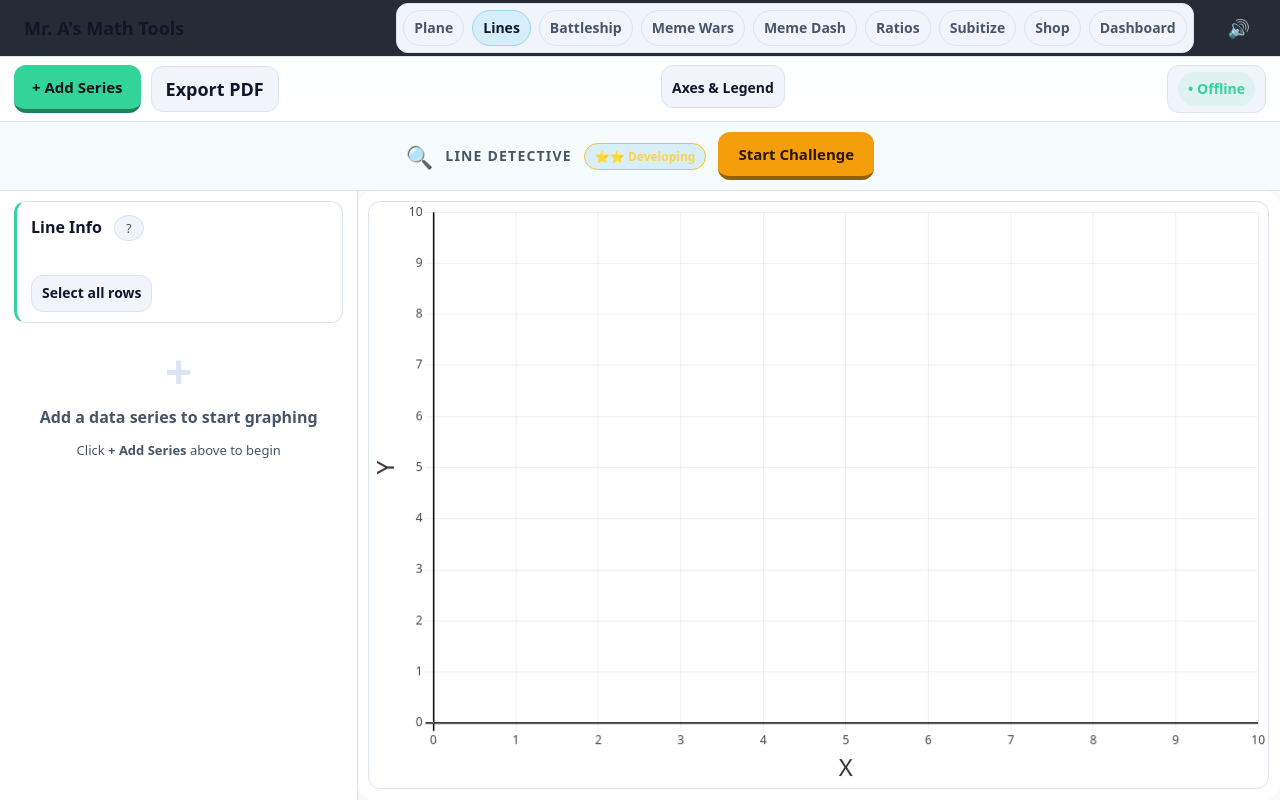
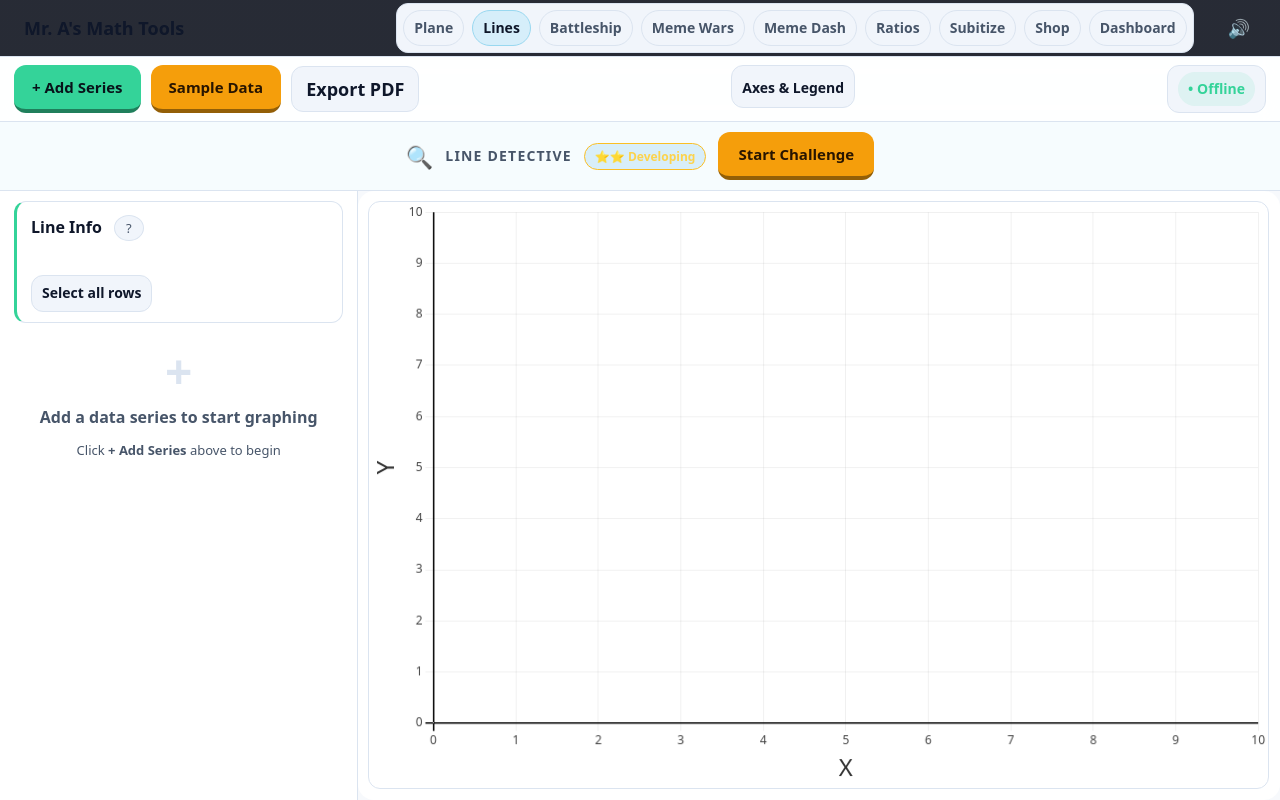
Before and after one commit to kickinslowly/xy, a Flask app: page /line-mode in a window 1280 px wide. Run offline with Flask 3, Linux system fonts and the light colour scheme; some libraries are stand-ins or nearby versions.

Commit message:
Sample datasets, math gates, welcome banner, PWA manifest
Line Graph sample datasets:
- "Sample Data" button loads one of 4 real-world datasets (Plant Growth,
  Temperature, Pizza Sales, Distance Run) with proper axis labels
- Reduces friction for new students (no more empty chart)

Meme Dash math gates:
- Touch a meme -> quick math popup (add/subtract/multiply)
- Correct = collect, wrong/timeout = meme bounces away
- 5-second timer, auto-focused input
- Now maps to 5.OA.A.1, 5.NBT.B.5 standards

Home page onboarding:
- Welcome banner for unauthenticated users with sign-in CTA
- Shows on load when no token, hides on auth, re-shows on logout

PWA:
- manifest.json (standalone, purple theme)
- 192x192 + 512x512 PNG app icons
- theme-color meta tag
- Enables "Add to Home Screen" on Chromebooks

Co-Authored-By: Claude Opus 4.7 (1M context) <noreply@anthropic.com>

```diff
--- a/static/line_mode.js
+++ b/static/line_mode.js
@@ -303,6 +303,50 @@
   function updateEmptyHint() {
     if (!emptyHintEl) return;
     emptyHintEl.hidden = allSeries.size > 0;
+  }
+
+  // Pre-loaded sample datasets
+  const SAMPLE_DATASETS = [
+    { name: 'Plant Growth', xLabel: 'Day', yLabel: 'Height (cm)', color: '#22c55e',
+      points: [[1,2],[2,4],[3,5],[4,8],[5,10],[6,13],[7,15]] },
+    { name: 'Temperature', xLabel: 'Hour', yLabel: 'Temp (°F)', color: '#ef4444',
+      points: [[6,58],[8,62],[10,70],[12,78],[14,82],[16,80],[18,74],[20,66]] },
+    { name: 'Pizza Sales', xLabel: 'Week', yLabel: 'Pizzas Sold', color: '#f59e0b',
+      points: [[1,12],[2,18],[3,15],[4,22],[5,28],[6,25],[7,30],[8,35]] },
+    { name: 'Distance Run', xLabel: 'Minute', yLabel: 'Distance (m)', color: '#7a5cff',
+      points: [[0,0],[1,120],[2,240],[3,360],[4,480],[5,600]] },
+  ];
+
+  function loadSampleDataset(ds) {
+    const id = createSeriesCard();
+    const entry = allSeries.get(id);
+    if (!entry) return;
+    if (entry.labelEl) entry.labelEl.value = ds.name;
+    if (entry.colorEl) entry.colorEl.value = ds.color;
+    if (xAxisLabelText) xAxisLabelText.value = ds.xLabel;
+    if (yAxisLabelText) yAxisLabelText.value = ds.yLabel;
+    const tbody = entry.tbodyEl;
+    for (const [x, y] of ds.points) {
+      const tr = document.createElement('tr');
+      const rowId = 'R' + (rowIdSeq++);
+      tr.setAttribute('data-row-id', rowId);
+      const rowNum = tbody.children.length + 1;
+      tr.innerHTML = '<td class="row-num"><input type="checkbox" class="select-point" aria-label="Select row ' + rowNum + '" /><span class="row-num-label">' + rowNum + '</span></td>' +
+        '<td><input type="number" step="any" class="cell-x" value="' + x + '" aria-label="X value"></td>' +
+        '<td><input type="number" step="any" class="cell-y" value="' + y + '" aria-label="Y value"></td>' +
+        '<td class="row-del"><button type="button" class="del-row" aria-label="Delete row" title="Delete row">&times;</button></td>';
+      tbody.appendChild(tr);
+    }
+    updateChart();
+    updateEmptyHint();
+  }
+
+  const sampleBtn = qs('#sampleDataBtn');
+  if (sampleBtn) {
+    sampleBtn.addEventListener('click', () => {
+      const ds = SAMPLE_DATASETS[Math.floor(Math.random() * SAMPLE_DATASETS.length)];
+      loadSampleDataset(ds);
+    });
   }
 
   function gatherSeriesData() {
--- a/templates/line_mode.html
+++ b/templates/line_mode.html
@@ -10,6 +10,7 @@
     <nav class="toolbar panels controls line-toolbar" aria-label="Line graph controls">
       <div class="line-toolbar-left">
         <button id="addSeriesBtn" class="btn-3d" type="button">+ Add Series</button>
+        <button id="sampleDataBtn" class="btn-3d warn" type="button" title="Load a sample dataset">Sample Data</button>
         <button id="exportPdfBtn" class="btn-light" type="button">Export PDF</button>
       </div>
 
```
